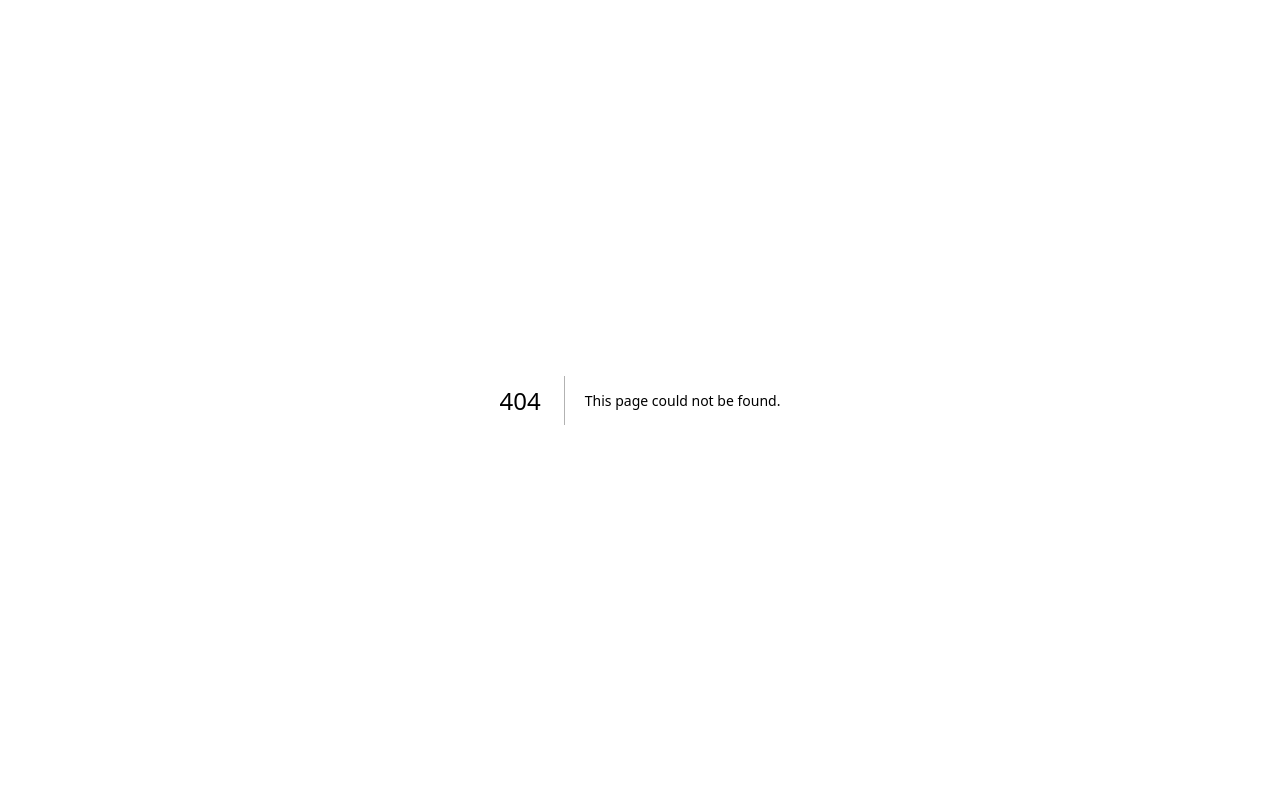
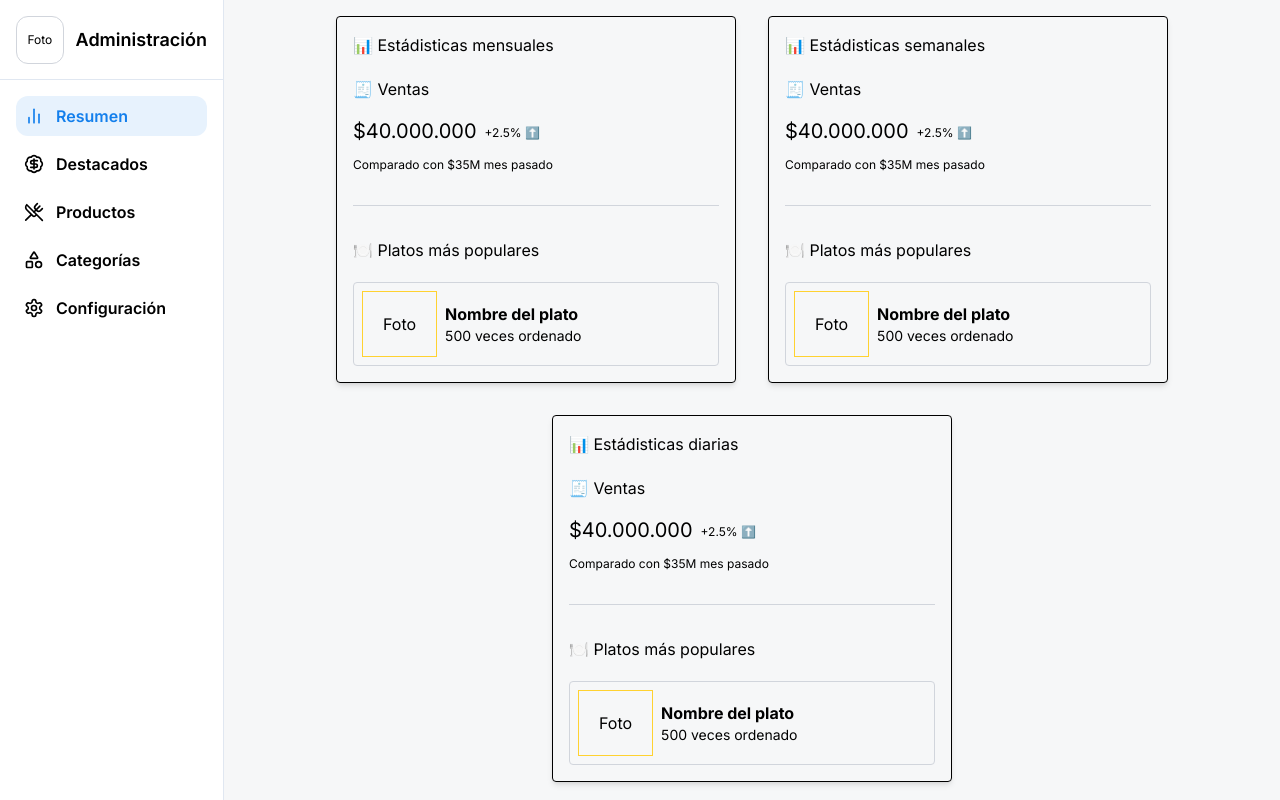
Before and after one commit to CristianTapia/dashboard, a Next.js app: page /dashboard/resumen in a window 1280 px wide. Before the commit this address had no page. Built offline with nearby package versions, Linux system fonts and the light colour scheme.

Commit message:
addin minimun login page to test the register

```diff
--- a/app/dashboard/layout.tsx
+++ b/app/dashboard/layout.tsx
@@ -21,7 +21,7 @@ export default function DashboardLayout({ children }: { children: React.ReactNod
         </div>
         <nav>
           <ul className="gap-2 flex flex-col p-4">
-            <DashboardNavButton icon={<ChartNoAxesColumn size={iconSize} />} name="Resumen" href="/dashboard" />
+            <DashboardNavButton icon={<ChartNoAxesColumn size={iconSize} />} name="Resumen" href="/dashboard/resumen" />
 
             <DashboardNavButton
               icon={<BadgeDollarSign size={iconSize} />}
--- a/app/dashboard/page.tsx
+++ b/app/dashboard/page.tsx
@@ -1,62 +1,40 @@
-export default function Overview() {
+"use client";
+
+import { useState } from "react";
+import { supabaseClient } from "@/app/lib/supabase/client";
+
+export default function LoginPage() {
+  const [email, setEmail] = useState("");
+  const [password, setPassword] = useState("");
+
+  async function handleLogin() {
+    const { error } = await supabaseClient.auth.signInWithPassword({
+      email,
+      password,
+    });
+
+    if (error) alert(error.message);
+    else alert("Login OK");
+  }
+
+  async function handleRegister() {
+    const { error } = await supabaseClient.auth.signUp({
+      email,
+      password,
+    });
+
+    if (error) alert(error.message);
+    else alert("Registro OK (revisa email si está activo)");
+  }
+
   return (
-    <div className="flex flex-col">
-      <div className="flex flex-wrap gap-8 justify-center">
-        <div className="relative box-border border p-4 rounded shadow-md bg-gray w-[400px]">
-          <div className="flex justify-between items-center mb-5">📊 Estádisticas mensuales</div>
-          <div className="flex justify-between items-center mb-5">🧾 Ventas </div>
-          <div className="flex items-end">
-            <div className="text-xl leading-none">$40.000.000</div>
-            <div className="text-xs ml-2">+2.5% ⬆️</div>
-          </div>
-          <div className="text-xs mt-4">Comparado con $35M mes pasado</div>
-          <hr className="my-8 border-t border-gray-300" />
-          <div className="flex justify-between items-center mb-5"> 🍽️ Platos más populares </div>
-          <div className="flex box-border border border-gray-300 p-2 rounded">
-            <div className="box-border border border-amber-300 p-5 mr-2">Foto</div>
-            <div className="self-center">
-              <div className="font-bold">Nombre del plato</div>
-              <div className="text-sm">500 veces ordenado</div>
-            </div>
-          </div>
-        </div>
-        <div className="relative box-border border p-4 rounded shadow-md bg-gray w-[400px]">
-          <div className="flex justify-between items-center mb-5">📊 Estádisticas semanales</div>
-          <div className="flex justify-between items-center mb-5">🧾 Ventas </div>
-          <div className="flex items-end">
-            <div className="text-xl leading-none">$40.000.000</div>
-            <div className="text-xs ml-2">+2.5% ⬆️</div>
-          </div>
-          <div className="text-xs mt-4">Comparado con $35M mes pasado</div>
-          <hr className="my-8 border-t border-gray-300" />
-          <div className="flex justify-between items-center mb-5"> 🍽️ Platos más populares </div>
-          <div className="flex box-border border border-gray-300 p-2 rounded">
-            <div className="box-border border border-amber-300 p-5 mr-2">Foto</div>
-            <div className="self-center">
-              <div className="font-bold">Nombre del plato</div>
-              <div className="text-sm">500 veces ordenado</div>
-            </div>
-          </div>
-        </div>
-        <div className="relative box-border border p-4 rounded shadow-md bg-gray w-[400px]">
-          <div className="flex justify-between items-center mb-5">📊 Estádisticas diarias</div>
-          <div className="flex justify-between items-center mb-5">🧾 Ventas </div>
-          <div className="flex items-end">
-            <div className="text-xl leading-none">$40.000.000</div>
-            <div className="text-xs ml-2">+2.5% ⬆️</div>
-          </div>
-          <div className="text-xs mt-4">Comparado con $35M mes pasado</div>
-          <hr className="my-8 border-t border-gray-300" />
-          <div className="flex justify-between items-center mb-5"> 🍽️ Platos más populares </div>
-          <div className="flex box-border border border-gray-300 p-2 rounded">
-            <div className="box-border border border-amber-300 p-5 mr-2">Foto</div>
-            <div className="self-center">
-              <div className="font-bold">Nombre del plato</div>
-              <div className="text-sm">500 veces ordenado</div>
-            </div>
-          </div>
-        </div>
-      </div>
+    <div style={{ padding: 20 }}>
+      <input placeholder="email" value={email} onChange={(e) => setEmail(e.target.value)} />
+      <br />
+      <input placeholder="password" type="password" value={password} onChange={(e) => setPassword(e.target.value)} />
+      <br />
+      <button onClick={handleLogin}>Login</button>
+      <button onClick={handleRegister}>Register</button>
     </div>
   );
 }
--- /dev/null
+++ b/app/dashboard/resumen/page.tsx
@@ -0,0 +1,62 @@
+export default function Overview() {
+  return (
+    <div className="flex flex-col">
+      <div className="flex flex-wrap gap-8 justify-center">
+        <div className="relative box-border border p-4 rounded shadow-md bg-gray w-[400px]">
+          <div className="flex justify-between items-center mb-5">📊 Estádisticas mensuales</div>
+          <div className="flex justify-between items-center mb-5">🧾 Ventas </div>
+          <div className="flex items-end">
+            <div className="text-xl leading-none">$40.000.000</div>
+            <div className="text-xs ml-2">+2.5% ⬆️</div>
+          </div>
+          <div className="text-xs mt-4">Comparado con $35M mes pasado</div>
+          <hr className="my-8 border-t border-gray-300" />
+          <div className="flex justify-between items-center mb-5"> 🍽️ Platos más populares </div>
+          <div className="flex box-border border border-gray-300 p-2 rounded">
+            <div className="box-border border border-amber-300 p-5 mr-2">Foto</div>
+            <div className="self-center">
+              <div className="font-bold">Nombre del plato</div>
+              <div className="text-sm">500 veces ordenado</div>
+            </div>
+          </div>
+        </div>
+        <div className="relative box-border border p-4 rounded shadow-md bg-gray w-[400px]">
+          <div className="flex justify-between items-center mb-5">📊 Estádisticas semanales</div>
+          <div className="flex justify-between items-center mb-5">🧾 Ventas </div>
+          <div className="flex items-end">
+            <div className="text-xl leading-none">$40.000.000</div>
+            <div className="text-xs ml-2">+2.5% ⬆️</div>
+          </div>
+          <div className="text-xs mt-4">Comparado con $35M mes pasado</div>
+          <hr className="my-8 border-t border-gray-300" />
+          <div className="flex justify-between items-center mb-5"> 🍽️ Platos más populares </div>
+          <div className="flex box-border border border-gray-300 p-2 rounded">
+            <div className="box-border border border-amber-300 p-5 mr-2">Foto</div>
+            <div className="self-center">
+              <div className="font-bold">Nombre del plato</div>
+              <div className="text-sm">500 veces ordenado</div>
+            </div>
+          </div>
+        </div>
+        <div className="relative box-border border p-4 rounded shadow-md bg-gray w-[400px]">
+          <div className="flex justify-between items-center mb-5">📊 Estádisticas diarias</div>
+          <div className="flex justify-between items-center mb-5">🧾 Ventas </div>
+          <div className="flex items-end">
+            <div className="text-xl leading-none">$40.000.000</div>
+            <div className="text-xs ml-2">+2.5% ⬆️</div>
+          </div>
+          <div className="text-xs mt-4">Comparado con $35M mes pasado</div>
+          <hr className="my-8 border-t border-gray-300" />
+          <div className="flex justify-between items-center mb-5"> 🍽️ Platos más populares </div>
+          <div className="flex box-border border border-gray-300 p-2 rounded">
+            <div className="box-border border border-amber-300 p-5 mr-2">Foto</div>
+            <div className="self-center">
+              <div className="font-bold">Nombre del plato</div>
+              <div className="text-sm">500 veces ordenado</div>
+            </div>
+          </div>
+        </div>
+      </div>
+    </div>
+  );
+}
--- /dev/null
+++ b/app/lib/supabase/client.ts
@@ -0,0 +1,8 @@
+"use client";
+
+import { createClient } from "@supabase/supabase-js";
+
+export const supabaseClient = createClient(
+  process.env.NEXT_PUBLIC_SUPABASE_URL!,
+  process.env.NEXT_PUBLIC_SUPABASE_ANON_KEY!
+);
```
